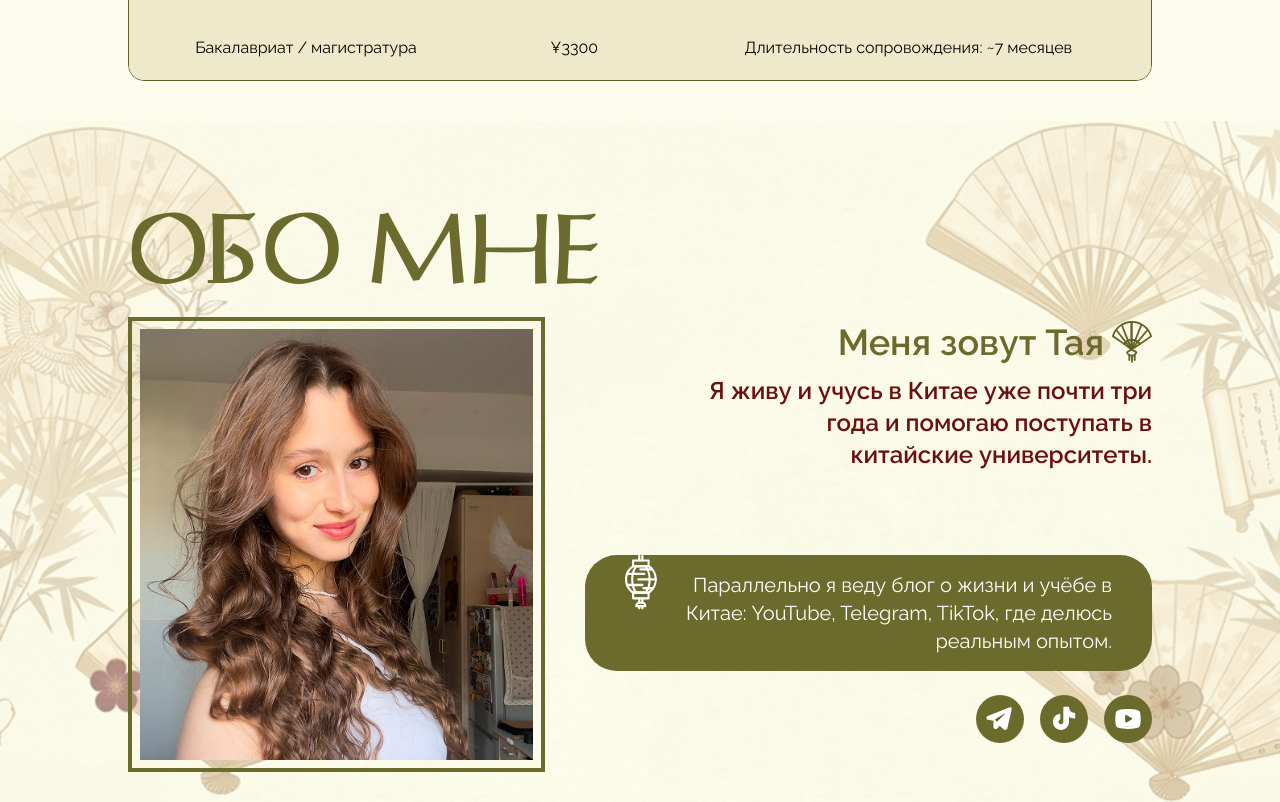
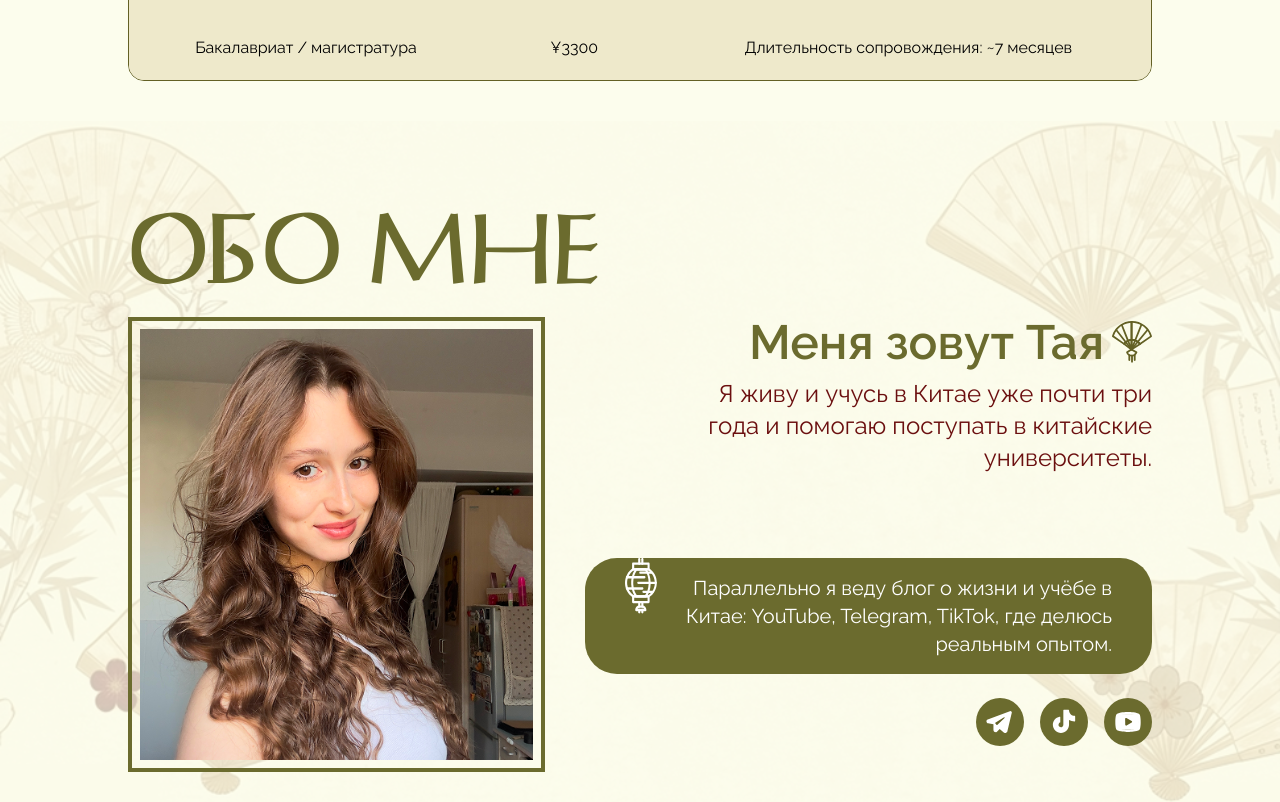
Before and after one commit to Chai1Chai/study-in-china, a Next.js app: page / in a window 1280 px wide. Shown: the part 3480-4282 px from the top of the page. Built offline with nearby package versions, Linux system fonts and the light colour scheme.

Commit message:
cahge font size

```diff
--- a/src/components/sections/AboutMe.jsx
+++ b/src/components/sections/AboutMe.jsx
@@ -22,7 +22,7 @@ const AboutMe = () => {
   return (
     <section className="relative py-20 px-4 md:px-16 lg:px-24 xl:px-32 overflow-hidden">
       <div
-        className="absolute inset-0 z-0"
+        className="absolute inset-0 z-0 opacity-50"
         style={{
           backgroundImage: `url(${AboutMeBackground.src})`,
           backgroundRepeat: 'repeat-y',
@@ -65,12 +65,12 @@ const AboutMe = () => {
             transition={{ duration: 0.8, delay: 0.4 }}
             className="flex flex-col items-center md:items-end text-center md:text-right"
           >
-            <h3 className="text-2xl md:text-4xl xl:text-4xl font-semibold text-[#6B6B2E] flex items-center gap-2 mb-3">
+            <h3 className="text-2xl md:text-4xl xl:text-5xl font-semibold text-[#6B6B2E] flex items-center gap-2 mb-3">
               Меня зовут Тая
               <img src={Fan.src} className="w-8 xl:w-10" />
             </h3>
 
-            <p className="text-[#6B0F0F] text-base font-semibold xl:text-2xl mb-6 max-w-md ">
+            <p className="text-[#6B0F0F] text-base font-normal md:text-2xl mb-6 max-w-md ">
               Я живу и учусь в Китае уже почти три года и помогаю поступать в китайские университеты.
             </p>
 
```
